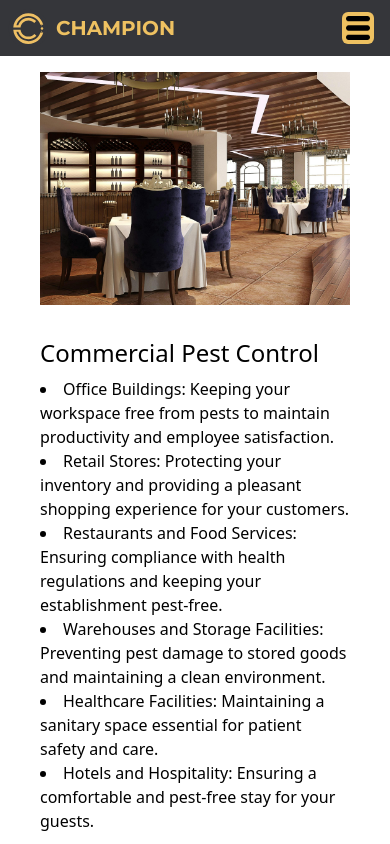
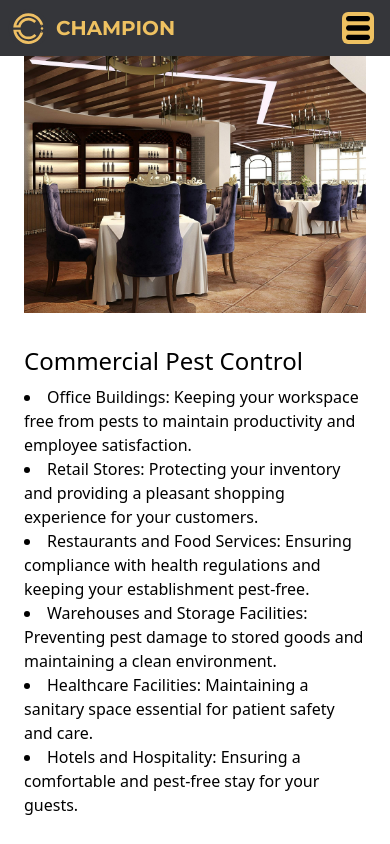
Before and after one commit to kramolar/CHAMPION-PEST-CONTROL, a React (Vite) app: page /services in a window 390 px wide. Shown: the top 844 px of the page. Built offline with nearby package versions, Linux system fonts and the light colour scheme.

Commit message:
adjusted

```diff
--- a/src/pages/Home.jsx
+++ b/src/pages/Home.jsx
@@ -11,7 +11,7 @@ import { Link } from "react-router-dom";
 export const Home = () => {
   return (
     <div>
-      <div className="relative w-full pb-[50%] pt-8">
+      <div className="relative w-full pb-[50%] pt-4">
         <img
           src={pic2}
           alt="Pest Control"
--- a/src/pages/PestLibrary.jsx
+++ b/src/pages/PestLibrary.jsx
@@ -14,7 +14,7 @@ import wasps from "../assets/pests/wasps.jpg";
 
 export const PestLibrary = () => {
   return (
-    <div className="pt-8">
+    <div className="pt-4">
       <div className="w-full bg-grey-shade3 text-center">
         <div className="w-full bg-grey-shade3 text-center text-black-shade font-monteserrat font-semibold text-2xl md:text-4xl py-6 md:py-12">
           Pest Library
--- a/src/pages/Services.jsx
+++ b/src/pages/Services.jsx
@@ -4,8 +4,8 @@ import house from "../assets/house.jpg";
 
 export const Services = () => {
   return (
-    <div className="pt-8 mx-10 divide-y-4 divide-brown-shade">
-      <div className="flex flex-col md:flex-row mb-12">
+    <div className="mx-6 divide-y-4 divide-brown-shade">
+      <div className="pt-4 flex flex-col md:flex-row mb-12">
         <div className="flex-1">
           <img src={restaurant} alt="Restaurant" className="w-full h-auto" />
         </div>
```
